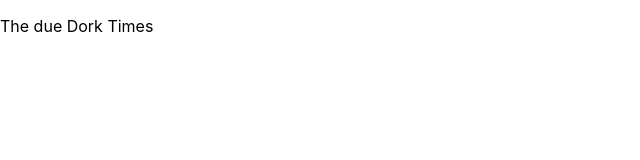
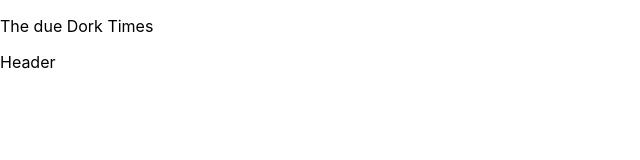
Before and after one commit to cadechaney/The-Due-Dork-Times, a React (Create React App) app in the folder the-due-dork-times/: page / in a window 1280 px wide. Shown: the top 160 px of the page, without its empty margins (0-640 px from the left). Built offline with nearby package versions, Linux system fonts and the light colour scheme.

Commit message:
Add header skeleton component being rendered in App

```diff
--- a/the-due-dork-times/src/components/App/App.js
+++ b/the-due-dork-times/src/components/App/App.js
@@ -1,8 +1,13 @@
 import './App.css';
+import Header from './Header/Header'
+
 
 function App() {
   return (
-    <p>The due Dork Times</p>
+    <>
+      <p>The due Dork Times</p>
+      <Header />
+    </>
   );
 }
 
--- a/the-due-dork-times/src/components/App/Header/Header.js
+++ b/the-due-dork-times/src/components/App/Header/Header.js
@@ -0,0 +1,10 @@
+import React from 'react'
+import './Header.css'
+
+function Header() {
+  return(
+    <p>Header</p>
+  )
+}
+
+export default Header
```
